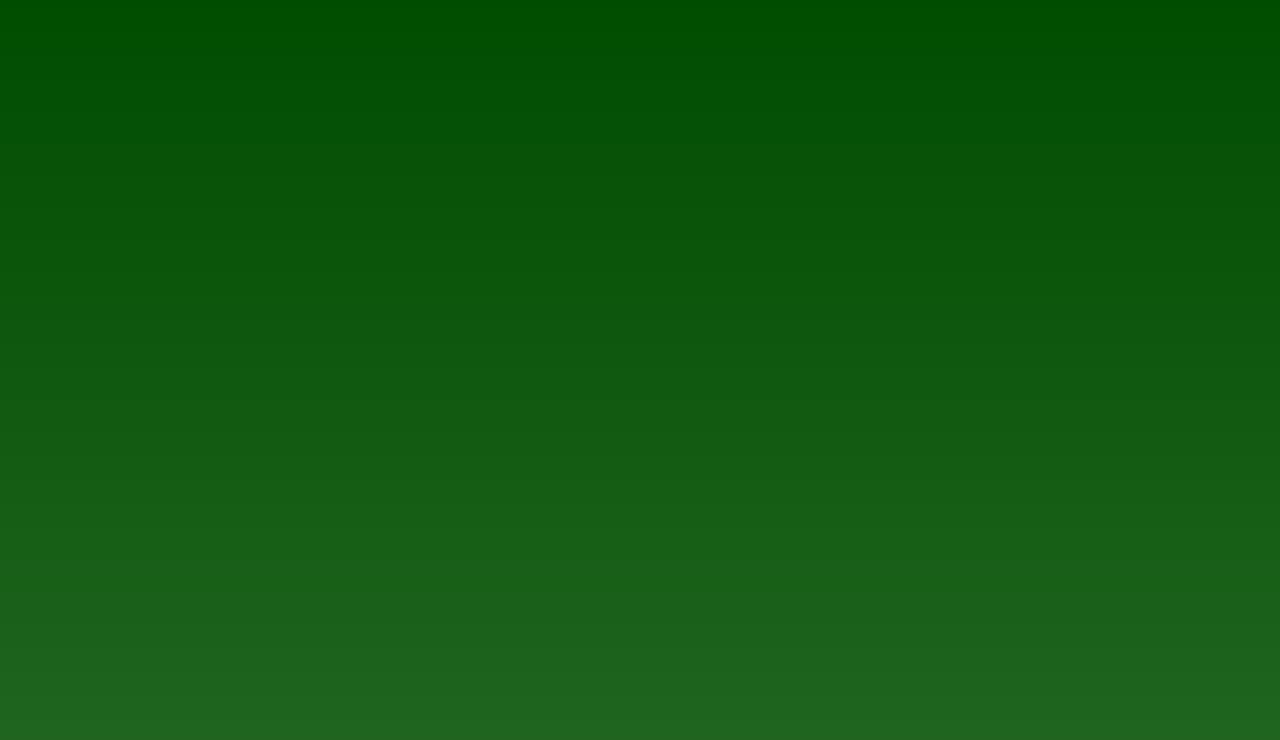
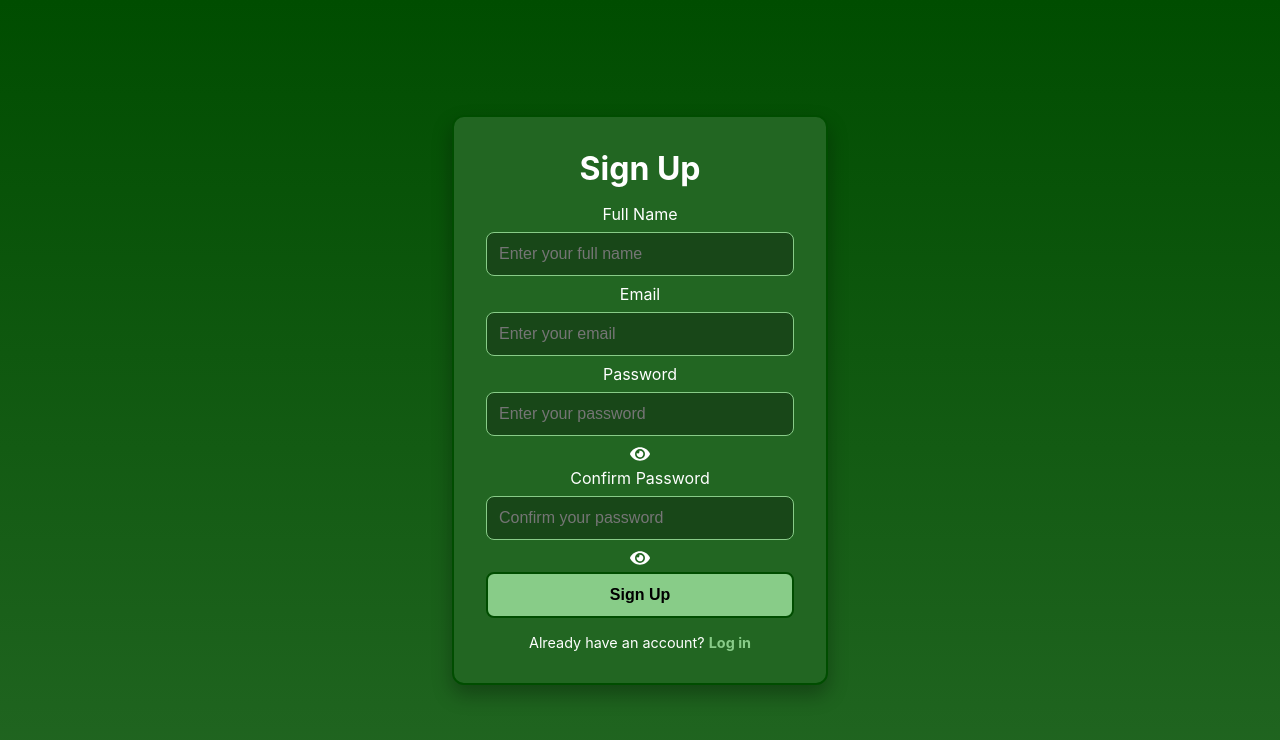
Before and after one commit to Mattzcap/web-service, a React (Create React App) app: page /signup in a window 1280 px wide. Before the commit this address had no page. Shown: the top 740 px of the page. Built offline with nearby package versions, Linux system fonts and the light colour scheme.

Commit message:
for merging the login,singup and landing

```diff
--- a/package.json
+++ b/package.json
@@ -6,11 +6,8 @@
     "cra-template": "1.2.0",
     "react": "^19.0.0",
     "react-dom": "^19.0.0",
-<<<<<<< HEAD
     "react-icons": "^5.4.0",
-=======
     "react-router-dom": "^7.1.5",
->>>>>>> 00f3ff9 (Saved Changes before merging main)
     "react-scripts": "5.0.1",
     "web-vitals": "^4.2.4"
   },
--- a/src/App.js
+++ b/src/App.js
@@ -2,19 +2,26 @@ import React from "react";
 import { BrowserRouter as Router, Routes, Route } from "react-router-dom";
 import LoginPage from "./pages/LoginPage";
 import LandingPage from "./pages/LandingPage";
+import SignupPage from "./pages/SignUpPage";
 
 function App() {
   return (
     <Router>
       <Routes>
         {/* Default Route - Login Page */}
-        <Route path="/" element={<LandingPage />} />
+        <Route path="/" element={<LoginPage />} />
 
         {/* Landing Page Route */}
         <Route path="/landing" element={<LandingPage />} />
+
+        {/* Default Route - Login Page */}
+        <Route path="/signup" element={<SignupPage />} />
+
       </Routes>
     </Router>
   );
 }
 
+
+
 export default App;
--- a/src/styles/App.css
+++ b/src/styles/App.css
@@ -298,3 +298,119 @@
       width: 100%;
     }
   }
+
+  /* ==============================
+   SignUp Page Styles (Isolated)
+   ============================== */
+
+.signup-container {
+  width: 100%;
+  max-width: 400px;
+  background: #226622; /* Dark green background */
+  color: white;
+  padding: 2rem;
+  border-radius: 12px;
+  box-shadow: 0px 10px 20px rgba(0, 0, 0, 0.3);
+  text-align: center;
+  border: 2px solid #004d00; /* Darker green border for contrast */
+}
+
+/* Title */
+.signup-container h2 {
+  font-size: 2rem;
+  font-weight: bold;
+  margin-bottom: 1rem;
+}
+
+/* Input Fields */
+.signup-container input {
+  width: 100%;
+  padding: 12px;
+  margin: 8px 0;
+  border: 1px solid #88cc88; /* Light green border */
+  border-radius: 8px;
+  font-size: 1rem;
+  background: rgba(0, 0, 0, 0.3);
+  color: white;
+  outline: none;
+}
+
+/* Input Focus Effect */
+.signup-container input:focus {
+  border-color: #66aa66;
+  box-shadow: 0 0 8px rgba(136, 204, 136, 0.5);
+}
+
+/* Password Field Container */
+.signup-password-container {
+  position: relative;
+  display: flex;
+  flex-direction: column;
+  align-items: center;
+}
+
+.signup-password-container input {
+  width: 100%;
+  padding-right: 40px; /* Space for the eye icon */
+}
+
+/* Eye Icon (Show/Hide Password) */
+.signup-eye-icon {
+  position: absolute;
+  right: 10px;
+  top: 55%;
+  transform: translateY(-50%);
+  cursor: pointer;
+  color: #88cc88;
+}
+
+/* Button Styling */
+.signup-container button {
+  width: 100%;
+  padding: 12px;
+  font-size: 1rem;
+  font-weight: bold;
+  border-radius: 8px;
+  border: none;
+  cursor: pointer;
+  transition: 0.3s ease-in-out;
+  background: #88cc88;
+  color: black;
+  border: 2px solid #004d00;
+}
+
+.signup-container button:hover {
+  background: #66aa66;
+}
+
+/* Sign-in Link */
+.signup-container p {
+  margin-top: 1rem;
+  font-size: 0.9rem;
+}
+
+.signup-container p a {
+  color: #88cc88;
+  text-decoration: none;
+  font-weight: bold;
+}
+
+.signup-container p a:hover {
+  text-decoration: underline;
+}
+
+/* Responsive Styles */
+@media (max-width: 768px) {
+  .signup-container {
+    width: 90%;
+    padding: 1.5rem;
+  }
+
+  .signup-container h2 {
+    font-size: 1.8rem;
+  }
+
+  .signup-container button {
+    font-size: 0.9rem;
+  }
+}
```
Also changed, not shown: 1 other file (tests, documents, lock files or other folders).
